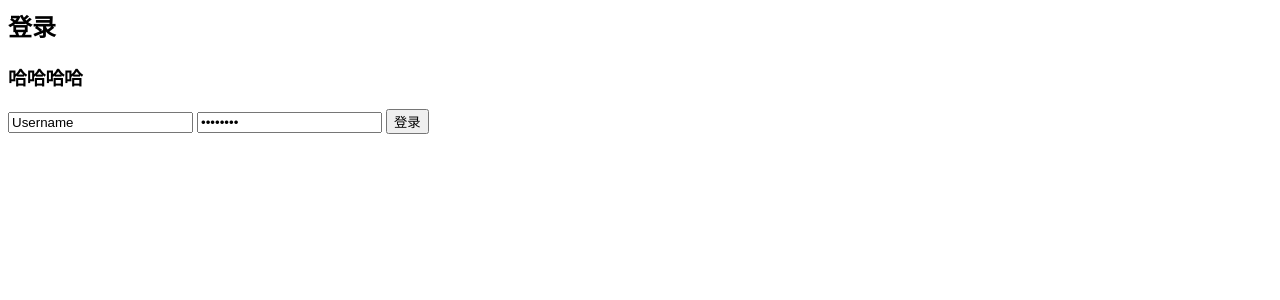
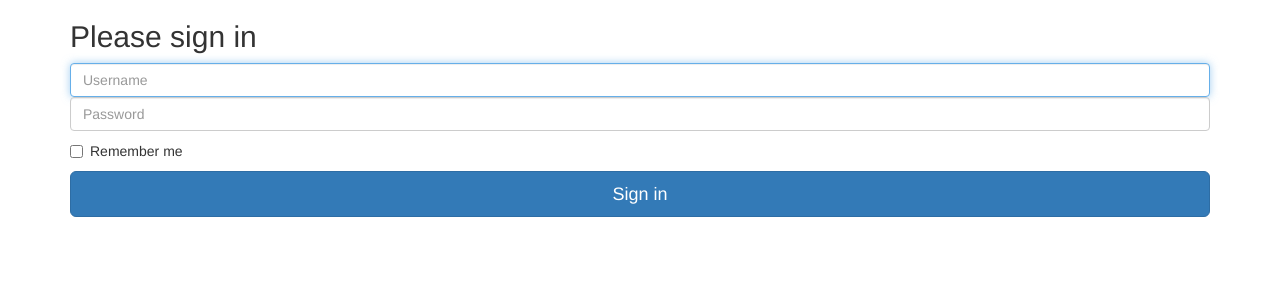
Before and after one commit to bluaxe/elefinal, a Flask app: page /login in a window 1280 px wide. Shown: the top 300 px of the page. Run offline with Flask 2, Linux system fonts and the light colour scheme.

Commit message:
update login.html

```diff
--- a/templates/login.html
+++ b/templates/login.html
@@ -1,17 +1,56 @@
-<html>
-<head>
-	<title>登录</title>
-</head>
-<body>
 
-<h2>登录</h2>
-<h3>哈哈哈哈</h3>
-<div>
-	<form action="{{url}}" method="post">
-		<input type="text" name="username" value ="Username" />
-		<input type="password" name="password" value ="password" />
-		<input type="submit" name="submit" value ="登录" />
-	</form>
-</div>
-</body>
+<!DOCTYPE html>
+<html lang="zh-CN">
+  <head>
+    <meta charset="utf-8">
+    <meta http-equiv="X-UA-Compatible" content="IE=edge">
+    <meta name="viewport" content="width=device-width, initial-scale=1">
+    <!-- 上述3个meta标签*必须*放在最前面，任何其他内容都*必须*跟随其后！ -->
+    <meta name="description" content="">
+    <meta name="author" content="">
+<!--    <link rel="icon" href="../../favicon.ico">
+-->
+    <title>Signin Template for Bootstrap</title>
+
+    <!-- Bootstrap core CSS -->
+    <link href="../css/bootstrap.min.css" rel="stylesheet">
+
+    <!-- Custom styles for this template -->
+    <link href="signin.css" rel="stylesheet">
+
+    <!-- Just for debugging purposes. Don't actually copy these 2 lines! -->
+    <!--[if lt IE 9]><script src="../../assets/js/ie8-responsive-file-warning.js"></script><![endif]-->
+<!--    <script src="../../assets/js/ie-emulation-modes-warning.js"></script>
+-->
+    <!-- HTML5 shim and Respond.js for IE8 support of HTML5 elements and media queries -->
+    <!--[if lt IE 9]>
+      <script src="//cdn.bootcss.com/html5shiv/3.7.2/html5shiv.min.js"></script>
+      <script src="//cdn.bootcss.com/respond.js/1.4.2/respond.min.js"></script>
+    <![endif]-->
+  </head>
+
+  <body>
+
+    <div class="container">
+
+      <form class="form-signin">
+        <h2 class="form-signin-heading">Please sign in</h2>
+        <label for="inputEmail" class="sr-only">Email address</label>
+        <input type="username" id="username" class="form-control" placeholder="Username" required autofocus>
+        <label for="inputPassword" class="sr-only">Password</label>
+        <input type="password" id="password" class="form-control" placeholder="Password" required>
+        <div class="checkbox">
+          <label>
+            <input type="checkbox" value="remember-me"> Remember me
+          </label>
+        </div>
+        <button class="btn btn-lg btn-primary btn-block" id = “submit” type="submit">Sign in</button>
+      </form>
+
+    </div> <!-- /container -->
+
+
+    <!-- IE10 viewport hack for Surface/desktop Windows 8 bug -->
+  <!--  <script src="../../assets/js/ie10-viewport-bug-workaround.js"></script> -->
+  </body>
 </html>
```
